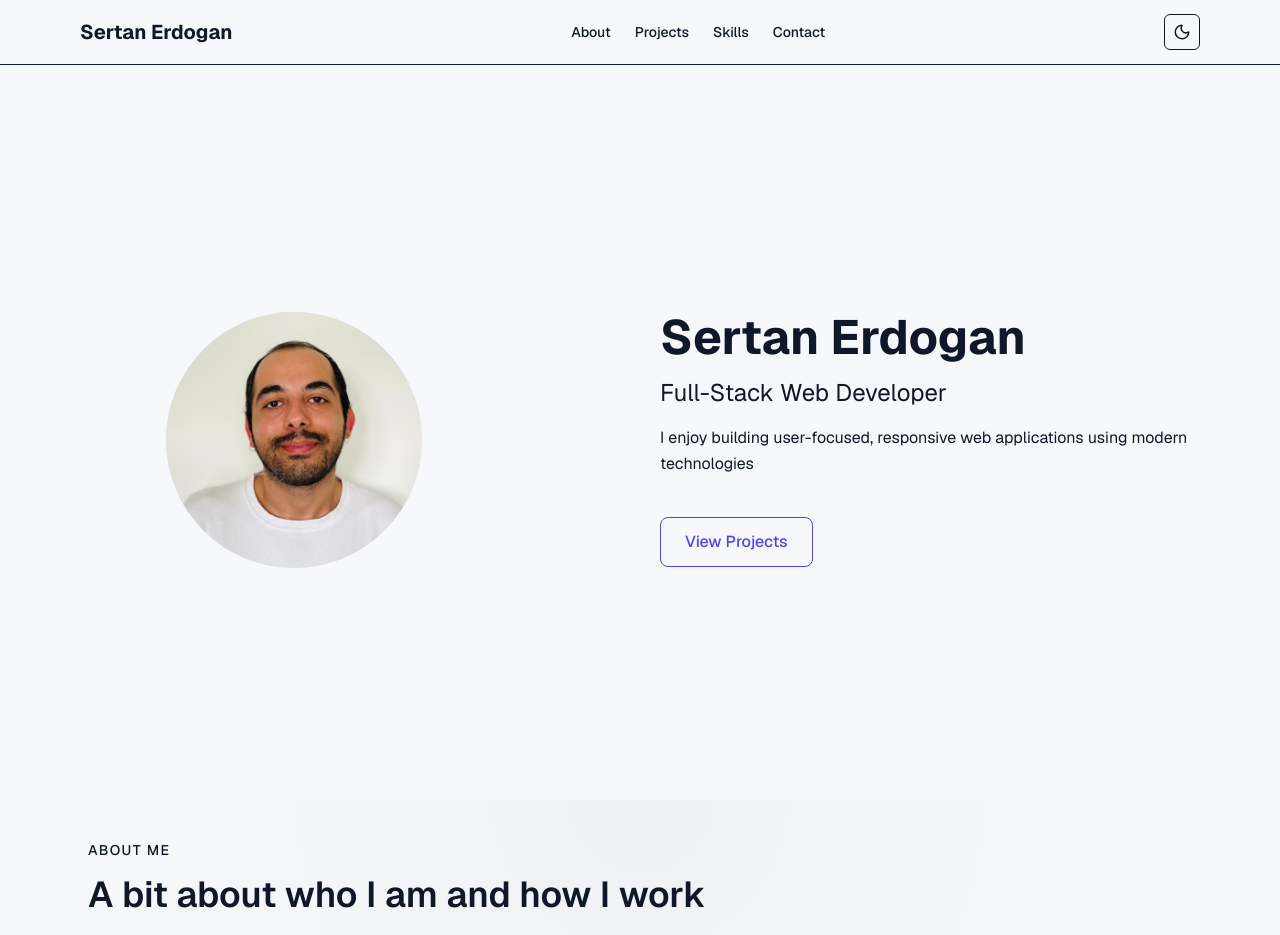
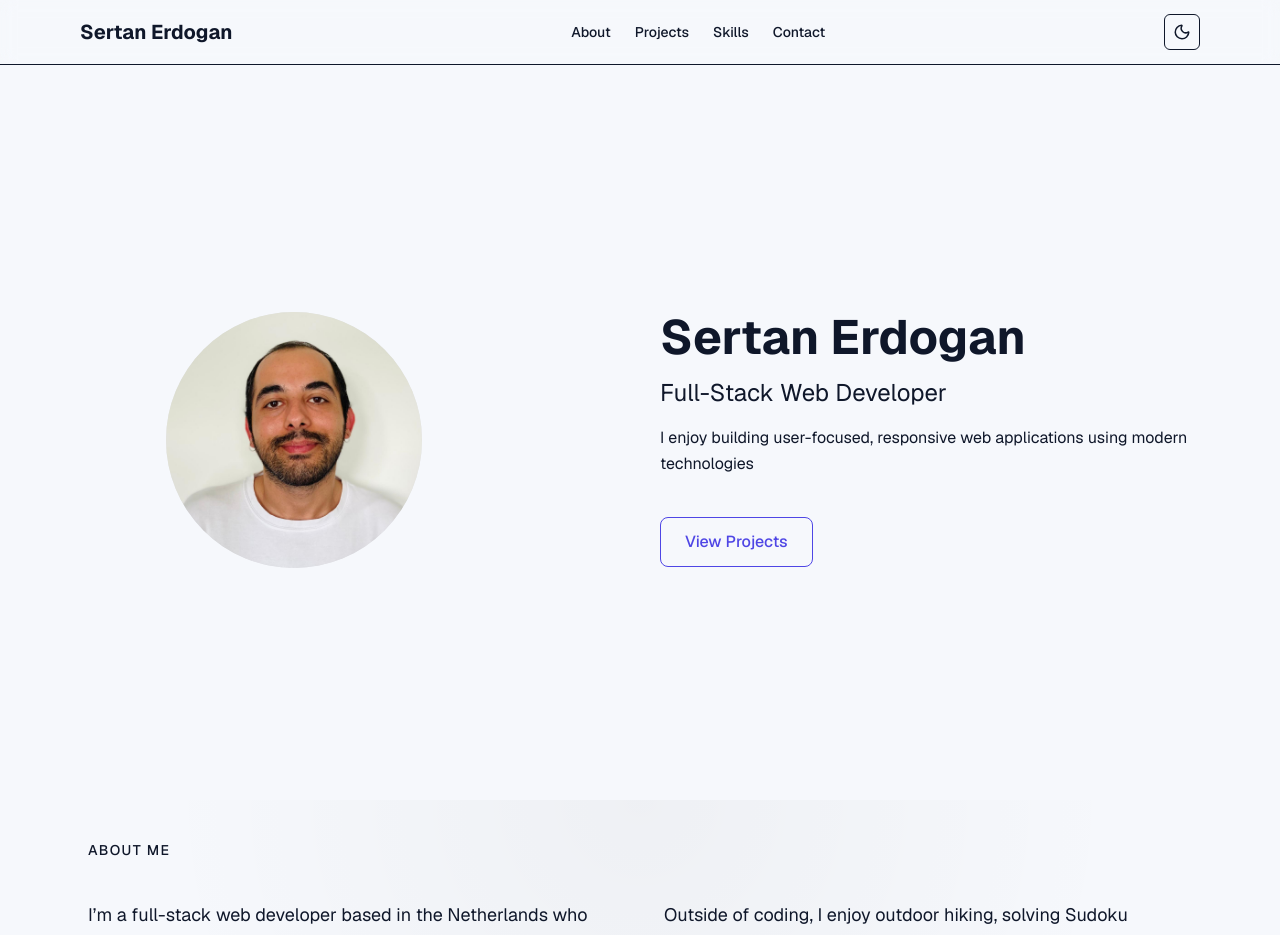
Before and after one commit to sertanrdn/portfolio, a Next.js app: page / in a window 1280 px wide. Shown: the top 935 px of the page. Built offline with nearby package versions, Linux system fonts and the light colour scheme.

Commit message:
Small fixes

```diff
--- a/src/components/About.tsx
+++ b/src/components/About.tsx
@@ -8,16 +8,12 @@ export default function About() {
             />
             <div className="mx-auto max-w-6xl px-6">
                 {/* Section label */}
-                <p className="mb-3 text-sm font-medium tracking-widest text-muted uppercase">
+                <p className="mb-10 text-sm font-medium tracking-widest text-muted uppercase">
                     About Me
                 </p>
-                {/* Heading */}
-                <h2 className="mb-10 max-w-2xl text-3xl font-semibold leading-tight md:text-4xl">
-                    A bit about who I am and how I work
-                </h2>
                 <div className="grid gap-12 md:grid-cols-2">
                     {/* Column 1 */}
-                    <div className="space-y-6 text-base leading-relaxed text-muted md:text-lg">
+                    <div className="space-y-6 max-w-prose text-base leading-relaxed text-muted md:text-lg">
                         <p>
                             I’m a full-stack web developer based in the Netherlands who enjoys
                             turning real-world problems into practical, working solutions using
@@ -33,7 +29,7 @@ export default function About() {
                         </p>
                     </div>
                     {/* Column 2 */}
-                    <div className="space-y-6 text-base leading-relaxed text-muted md:text-lg">
+                    <div className="space-y-6 max-w-prose text-base leading-relaxed text-muted md:text-lg">
                         <p>
                             Outside of coding, I enjoy outdoor hiking, solving Sudoku puzzles,
                             cinema, and exploring geography. These interests help me stay
```
